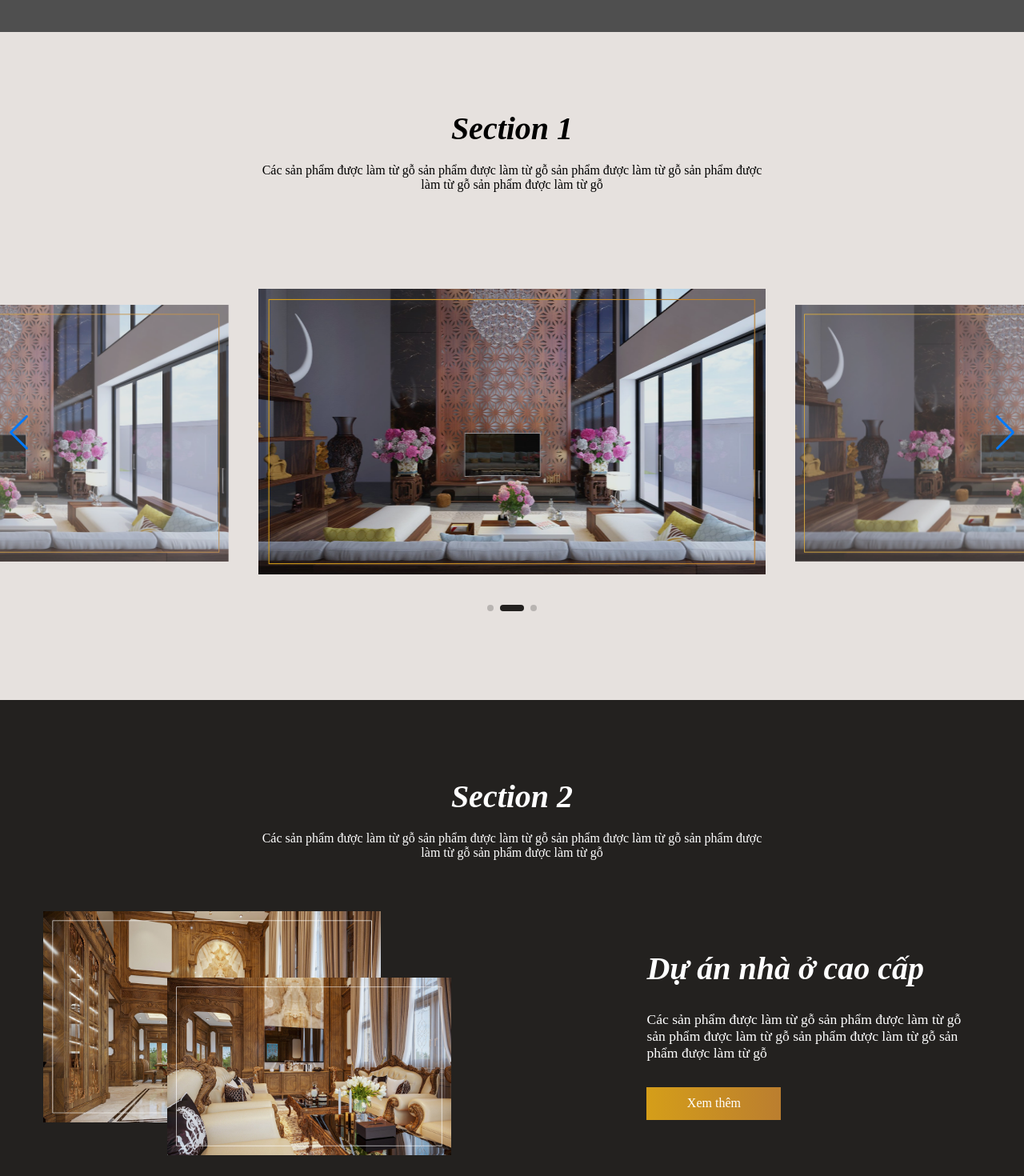
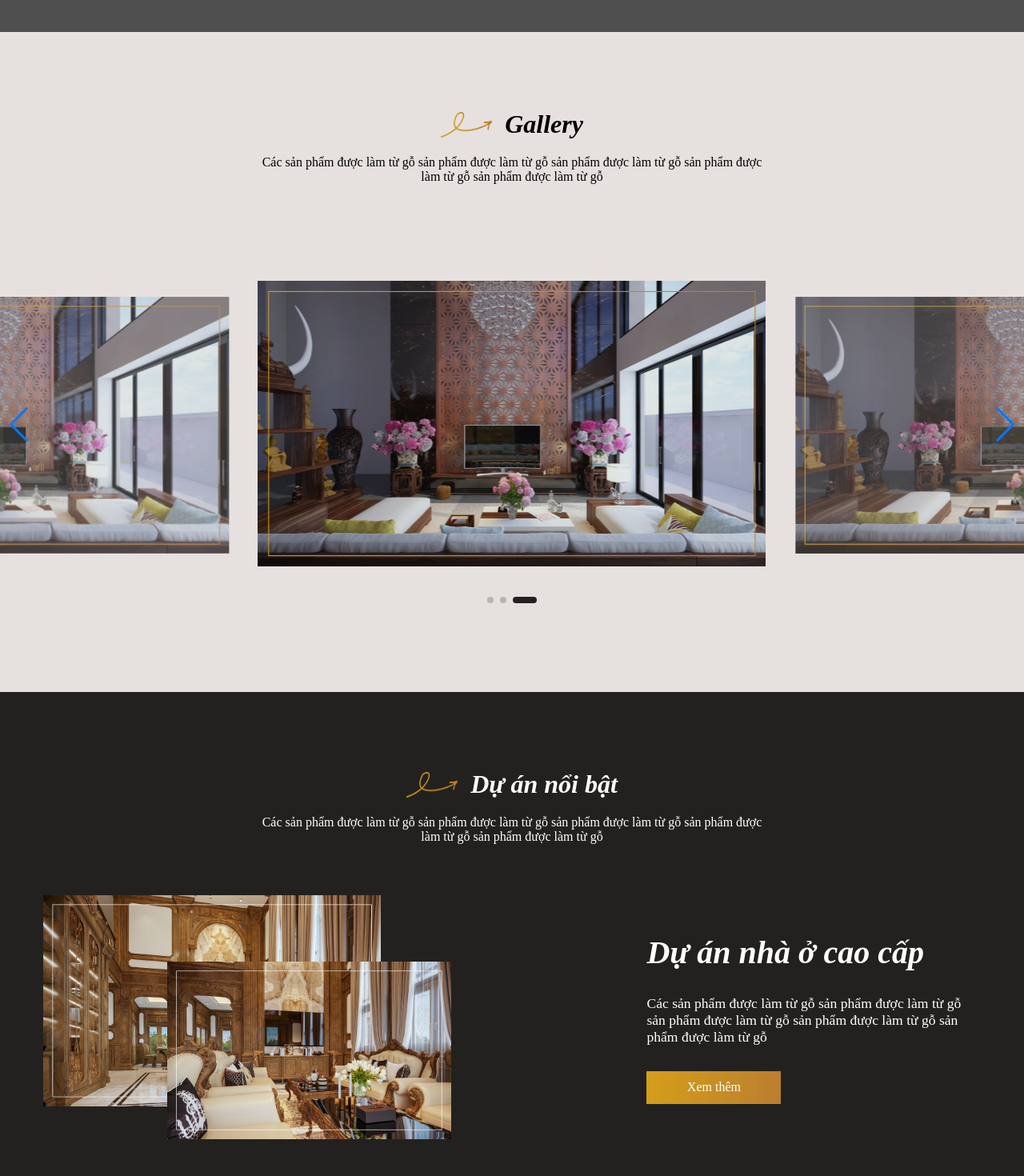
Before and after one commit to tunghng/kim-ngan-interior-design-website, a React (Create React App) app: page / in a window 1280 px wide. Shown: the part 760-2230 px from the top of the page at 80% size. Built offline with nearby package versions, Linux system fonts and the light colour scheme; grey boxes are pictures that could not be loaded.

Commit message:
fix header color change

```diff
--- a/src/Page/HomePage/HomePage.css
+++ b/src/Page/HomePage/HomePage.css
@@ -1,6 +1,30 @@
 
 * {
     font-family: PlayFairDisplay;
+}
+
+.homepage-header-container {
+    margin-bottom: 5%;
+    width: 633px;
+    display: flex;
+    flex-direction: column;
+    justify-content: center;
+    align-items: center;
+}
+
+.header-text-container {
+    display: flex;
+    justify-content: center;
+    align-items: center;
+
+    gap: 1rem;
+    width: 18rem;
+}
+
+.header-text {
+    font-style: italic;
+    font-weight: 600;
+    font-size: 2rem;
 }
 
 .swiper-container {
--- a/src/Page/HomePage/HomePage.js
+++ b/src/Page/HomePage/HomePage.js
@@ -21,6 +21,7 @@ import Products from "../../components/Products/Products";
 import "./HomePage.css";
 import Button from "../../components/Button/Button";
 import { moveTo } from "../../utils/HelperFunction";
+import vector from "../../assets/aboutUs/Vector.png";
 
 export default function HomePage() {
     SwiperCore.use([Autoplay]);
@@ -66,16 +67,10 @@ export default function HomePage() {
                         alignItems: "center",
                     }}
                 >
-                    <div style={{ marginBottom: "5%", width: "633px" }}>
-                        <div
-                            style={{
-                                textAlign: "center",
-                                fontSize: "40px",
-                                fontWeight: "600",
-                                fontStyle: "italic",
-                            }}
-                        >
-                            Section 1
+                    <div className="homepage-header-container">
+                        <div className="header-text-container products-header">
+                            <img src={vector} alt="" className="vector" />
+                            <div className="header-text">Gallery</div>
                         </div>
                         <div
                             style={{
@@ -127,6 +122,7 @@ export default function HomePage() {
                     </div>
                 </Swiper>
             </div>
+
             {/*Section 2*/}
             <div
                 className="section-2"
@@ -144,16 +140,10 @@ export default function HomePage() {
                         alignItems: "center",
                     }}
                 >
-                    <div style={{ marginBottom: "5%", width: "633px" }}>
-                        <div
-                            style={{
-                                textAlign: "center",
-                                fontSize: "40px",
-                                fontWeight: "600",
-                                fontStyle: "italic",
-                            }}
-                        >
-                            Section 2
+                    <div className="homepage-header-container">
+                        <div className="header-text-container products-header">
+                            <img src={vector} alt="" className="vector" />
+                            <div className="header-text">Dự án nổi bật</div>
                         </div>
                         <div
                             style={{
@@ -410,16 +400,10 @@ export default function HomePage() {
                         alignItems: "center",
                     }}
                 >
-                    <div style={{ marginBottom: "5%", width: "633px" }}>
-                        <div
-                            style={{
-                                textAlign: "center",
-                                fontSize: "40px",
-                                fontWeight: "600",
-                                fontStyle: "italic",
-                            }}
-                        >
-                            Section 3
+                    <div className="homepage-header-container">
+                        <div className="header-text-container products-header">
+                            <img src={vector} alt="" className="vector" />
+                            <div className="header-text">Dịch vụ</div>
                         </div>
                         <div
                             style={{
--- a/src/components/Footer/Footer.css
+++ b/src/components/Footer/Footer.css
@@ -65,6 +65,38 @@
     height: 12rem;
 }
 
+.right-pages {
+    list-style-type: none;
+    margin-top: 0;
+
+    display: flex;
+    justify-content: center;
+    align-items: center;
+    gap: 3rem;
+
+    font-weight: 400;
+    font-size: 1rem;
+    color: #d0c2b0;
+}
+
+.right-medias {
+    list-style-type: none;
+    font-weight: 400;
+    font-size: 12px;
+    color: #d0c2b0;
+
+    display: flex;
+    justify-content: center;
+    align-items: center;
+
+    padding-top: 2.5rem;
+}
+
+.medias {
+    padding: 1rem 2rem;
+    border: 1px solid #665244;
+}
+
 .left-checkbox {
     display: flex;
     align-items: center;
@@ -81,32 +113,3 @@
 
     width: 90%;
 }
-
-.right-pages {
-    list-style-type: none;
-    margin-top: 0;
-
-    display: flex;
-    gap: 3rem;
-
-    font-weight: 400;
-    font-size: 1rem;
-    color: #d0c2b0;
-}
-
-.right-medias {
-    font-weight: 400;
-    font-size: 12px;
-    color: #d0c2b0;
-
-    display: flex;
-    justify-content: center;
-    align-items: center;
-
-    padding-top: 2.5rem;
-}
-
-.medias {
-    padding: 1rem 2rem;
-    border: 1px solid #665244;
-}
--- a/src/components/Footer/Footer.js
+++ b/src/components/Footer/Footer.js
@@ -80,12 +80,12 @@ const Footer = (props) => {
                         </ul>
                     </div>
 
-                    <div className="right-medias">
-                        <div className="medias">INSTAGRAM</div>
-                        <div className="medias">FACEBOOK</div>
-                        <div className="medias">PINTEREST</div>
-                        <div className="medias">TWITTER</div>
-                    </div>
+                    <ul className="right-medias">
+                        <li><div className="medias">INSTAGRAM</div></li>
+                        <li><div className="medias">FACEBOOK</div></li>
+                        <li><div className="medias">PINTEREST</div></li>
+                        <li><div className="medias">TWITTER</div></li>
+                    </ul>
                 </div>
             </div>
         </div>
--- a/src/components/Header/Header.css
+++ b/src/components/Header/Header.css
@@ -11,6 +11,27 @@
     border-bottom: 2px solid white;
 
     /* background: #d2b298; */
+    color: white;
+
+    clear: both;
+    position: fixed;
+    z-index: 9999;
+}
+
+.header-container-active {
+    display: flex;
+
+    justify-content: center;
+    align-items: center;
+
+    height: 4rem;
+    width: 100%;
+    gap: 11rem;
+
+    border-bottom: 2px solid #dedede;
+
+    background: #E6E1DE;
+    color: #080604;
 
     clear: both;
     position: fixed;
@@ -28,7 +49,6 @@
 
     font-weight: 400;
     font-size: 20px;
-    color: white;
 }
 
 .header-pages {
@@ -41,7 +61,6 @@
 
     font-weight: 400;
     font-size: 20px;
-    color: white;
 }
 
 li {
--- a/src/components/Header/Header.js
+++ b/src/components/Header/Header.js
@@ -6,9 +6,23 @@ import { useEffect, useState } from "react";
 
 import { moveTo } from "../../utils/HelperFunction";
 
+
 const Header = (props) => {
+    const [header, setHeader] = useState(false);
+
+    const changeBackground = () => {
+        if (window.scrollY >= 735) {
+            setHeader(true);
+        } else {
+            setHeader(false);
+        }
+    }
+
+    window.addEventListener('scroll', changeBackground);
+
+
     return (
-        <div className="header-container">
+        <div className={header ? 'header-container-active' : 'header-container'}>
             <div className="header-logo">
                 <div className="left" onClick={() => moveTo("/")}>
                     <div className="wrapper">
```
